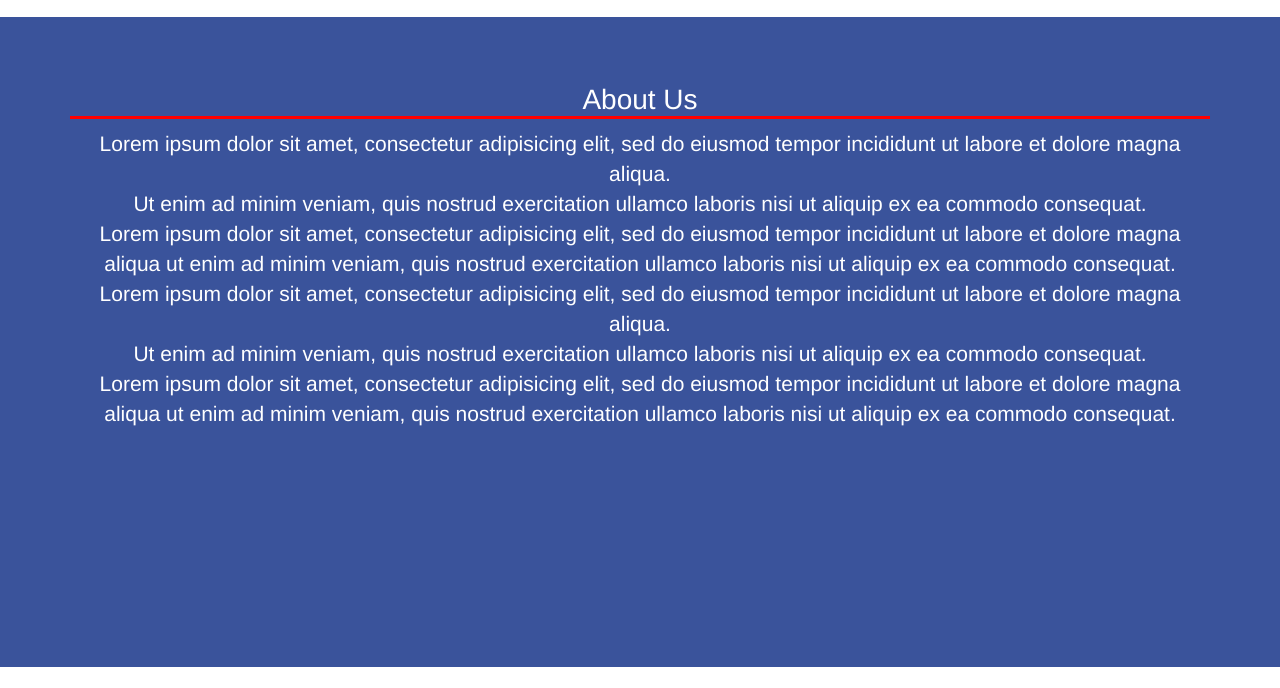
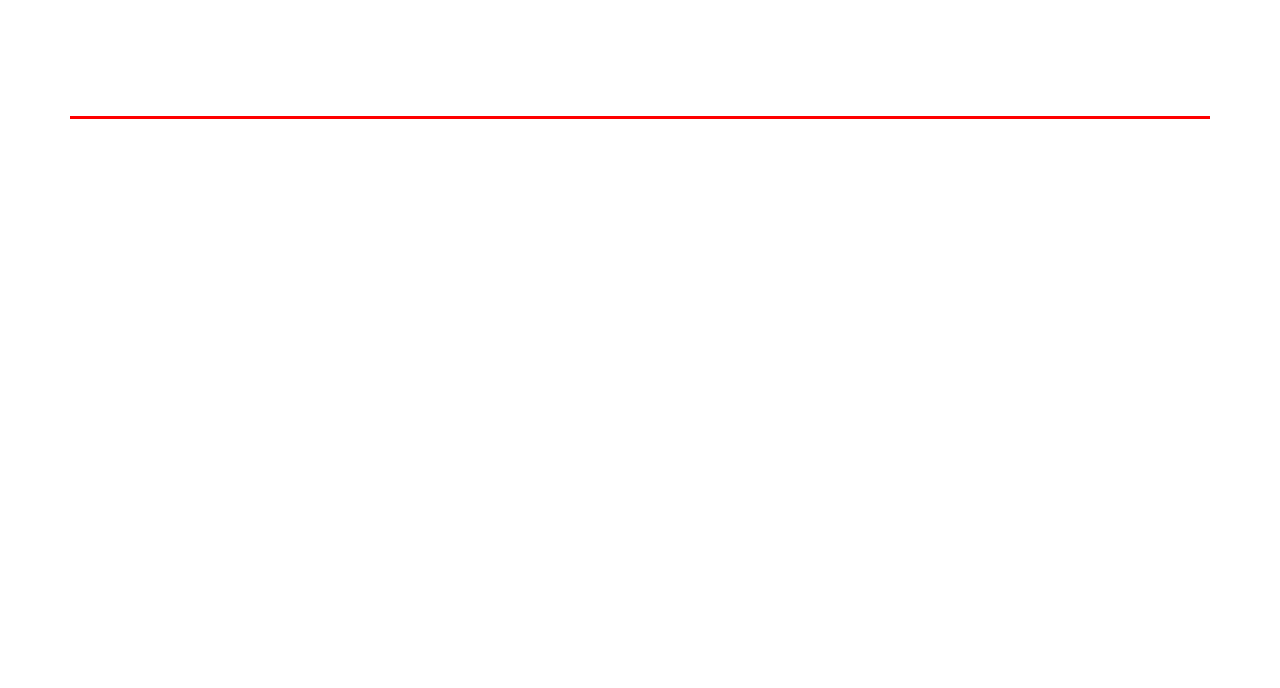
Before and after one commit to MrFarhanAli/MrFarhanAli.github.io, a plain HTML site: page index.html in a window 1280 px wide. Shown: the part 732-1420 px from the top of the page. Drawn offline with nearby package versions, Linux system fonts and the light colour scheme.

Commit message:
Update index.html

```diff
--- a/index.html
+++ b/index.html
@@ -137,9 +137,8 @@
   ================================================== -->
   <!-- About
   ================================================== -->
-  <div class="jumbotron" id="about">
+  <div class="jumbotron transimage" id="about">
   <div class="container">
-  <div class="transimage"</div>
   <h1>About Us</h1>
 
   <p>Lorem ipsum dolor sit amet, consectetur adipisicing elit, sed do eiusmod tempor incididunt ut labore et dolore magna aliqua.</p>
@@ -150,7 +149,6 @@ enim ad minim veniam, quis nostrud exercitation ullamco laboris nisi ut aliquip
   <p> Ut enim ad minim veniam, quis nostrud exercitation ullamco laboris nisi ut aliquip ex ea commodo consequat.</p>
   <p>Lorem ipsum dolor sit amet, consectetur adipisicing elit, sed do eiusmod tempor incididunt ut labore et dolore magna aliqua ut
 enim ad minim veniam, quis nostrud exercitation ullamco laboris nisi ut aliquip ex ea commodo consequat.</p>
-  </div>
   </div>
   </div>
   <!-- End About
```
